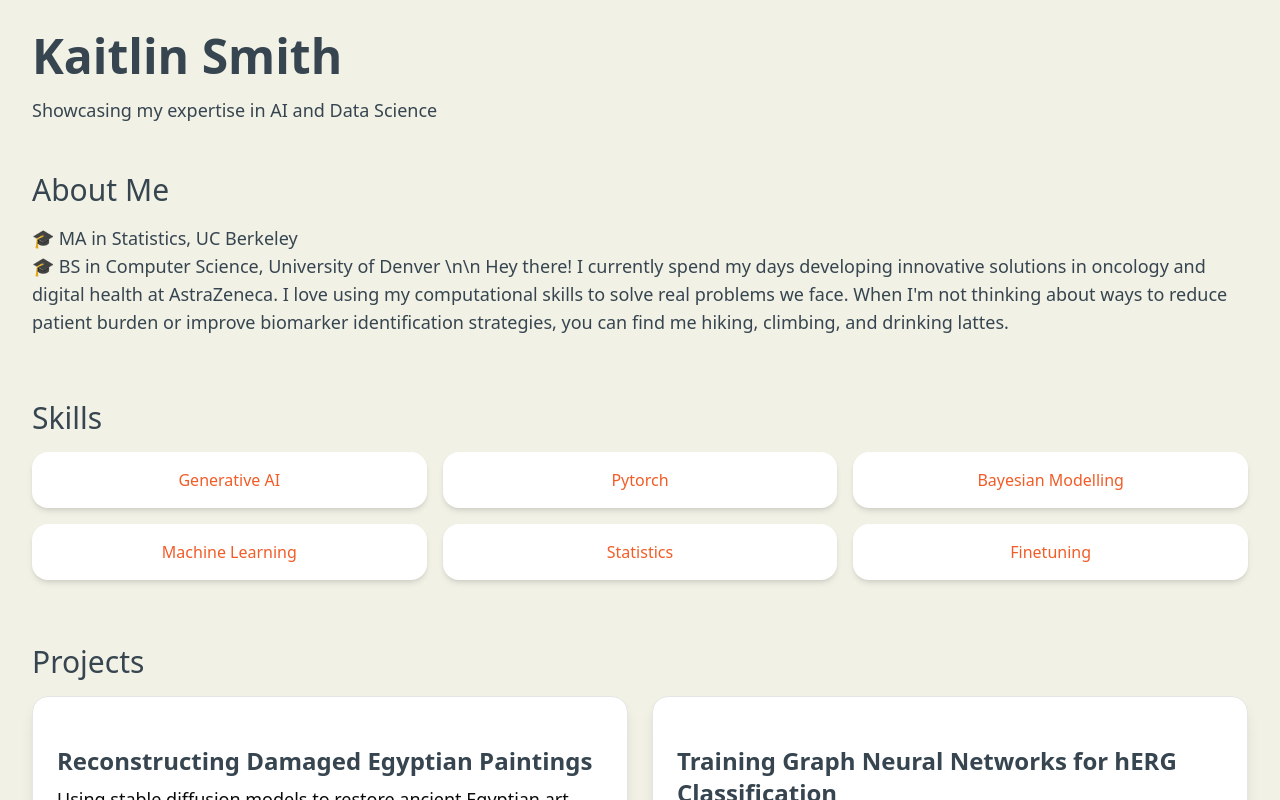
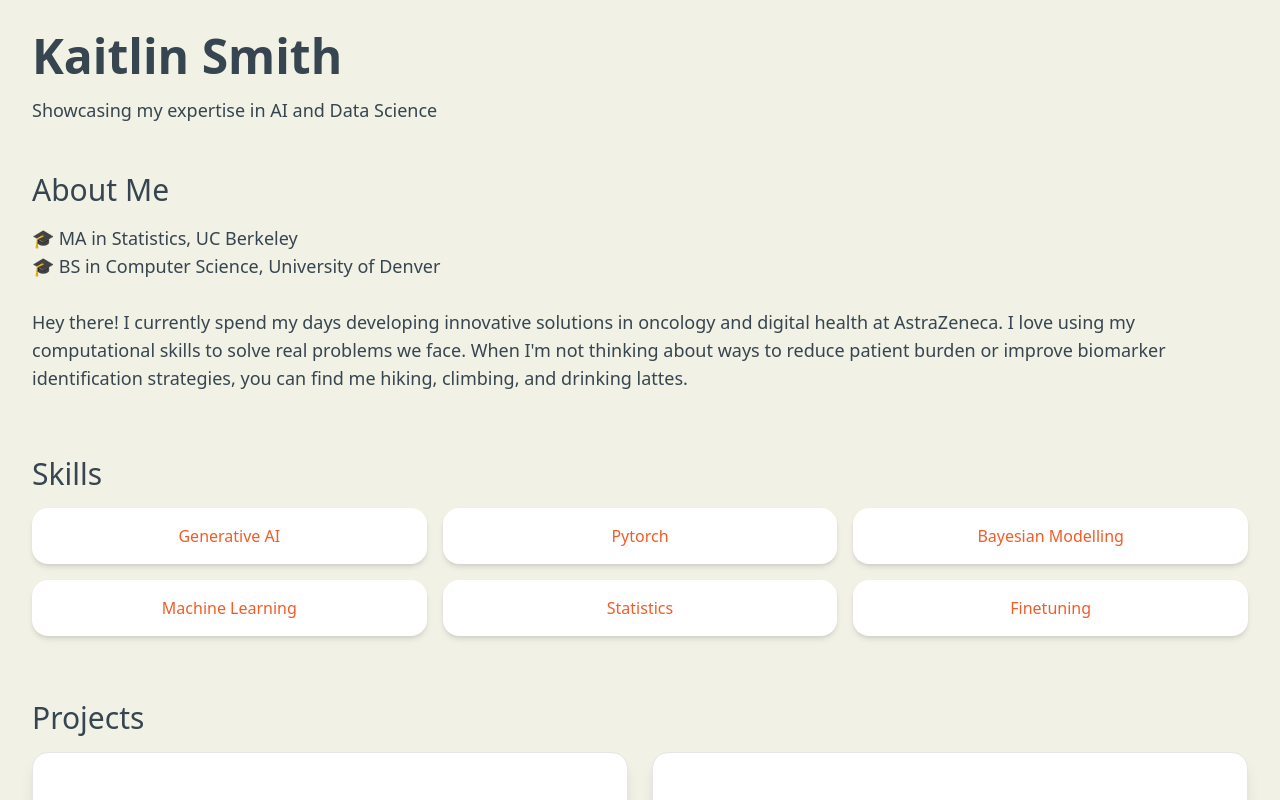
Before and after one commit to kaitsmith22/kaitlin-portfolio-, a Next.js app: page / in a window 1280 px wide. Shown: the top 800 px of the page. Built offline with nearby package versions, Linux system fonts and the light colour scheme.

Commit message:
fix typo

```diff
--- a/src/app/page.js
+++ b/src/app/page.js
@@ -44,8 +44,8 @@ const App = () => {
         <h2 className="text-3xl text-[#36454F] mb-4">About Me</h2>
         <p className="text-lg text-[#36454F] mb-4">
           🎓 MA in Statistics, UC Berkeley<br />
-          🎓 BS in Computer Science, University of Denver
-          \n\n Hey there! I currently spend my days developing innovative solutions in oncology and digital health at AstraZeneca. I love using my computational skills to solve real problems we face. When I'm not thinking about ways to reduce patient burden or improve biomarker identification strategies, you can find me hiking, climbing, and drinking lattes.
+          🎓 BS in Computer Science, University of Denver<br /><br />
+          Hey there! I currently spend my days developing innovative solutions in oncology and digital health at AstraZeneca. I love using my computational skills to solve real problems we face. When I'm not thinking about ways to reduce patient burden or improve biomarker identification strategies, you can find me hiking, climbing, and drinking lattes.
         </p>
       </section>
 
```
